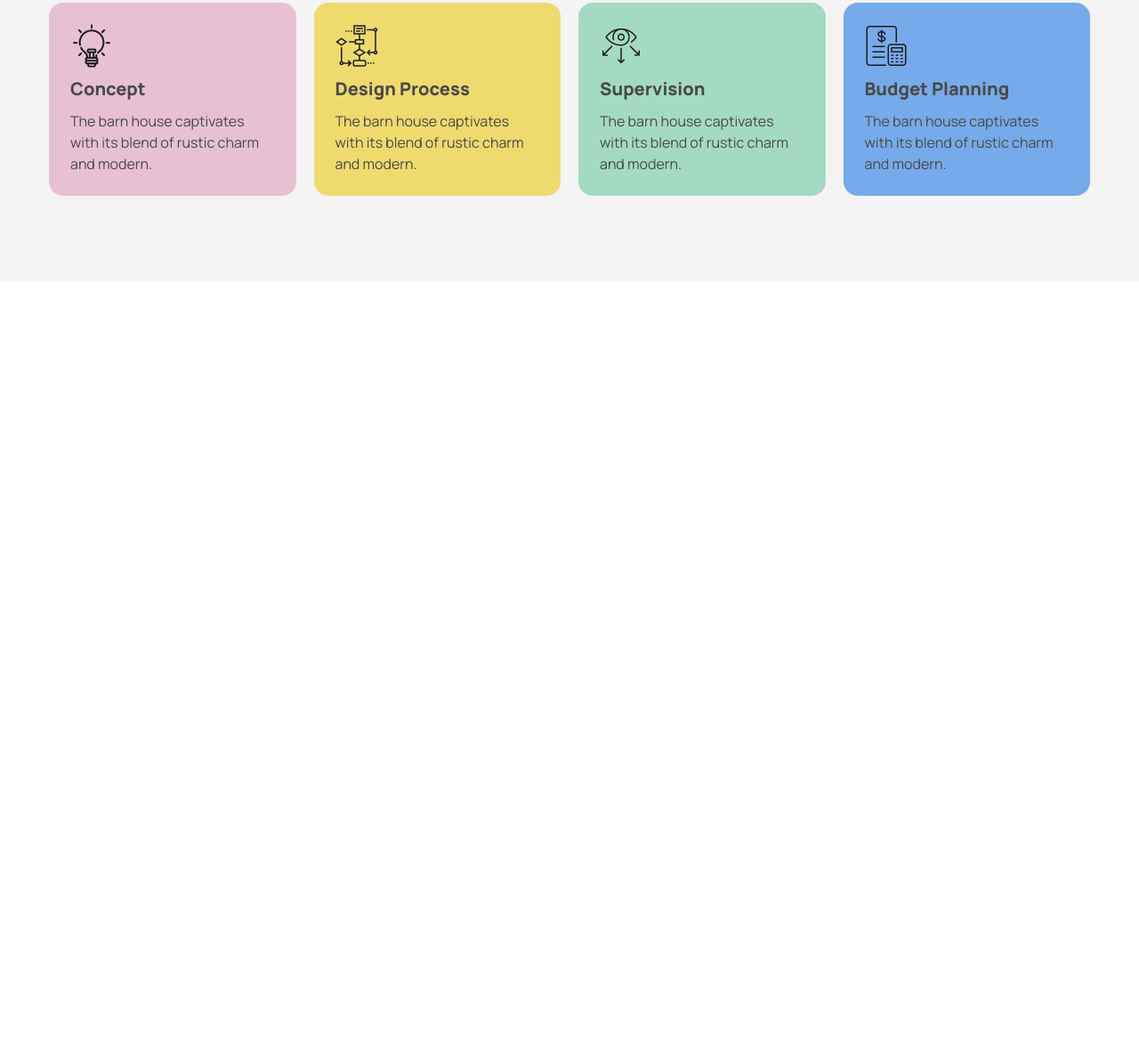
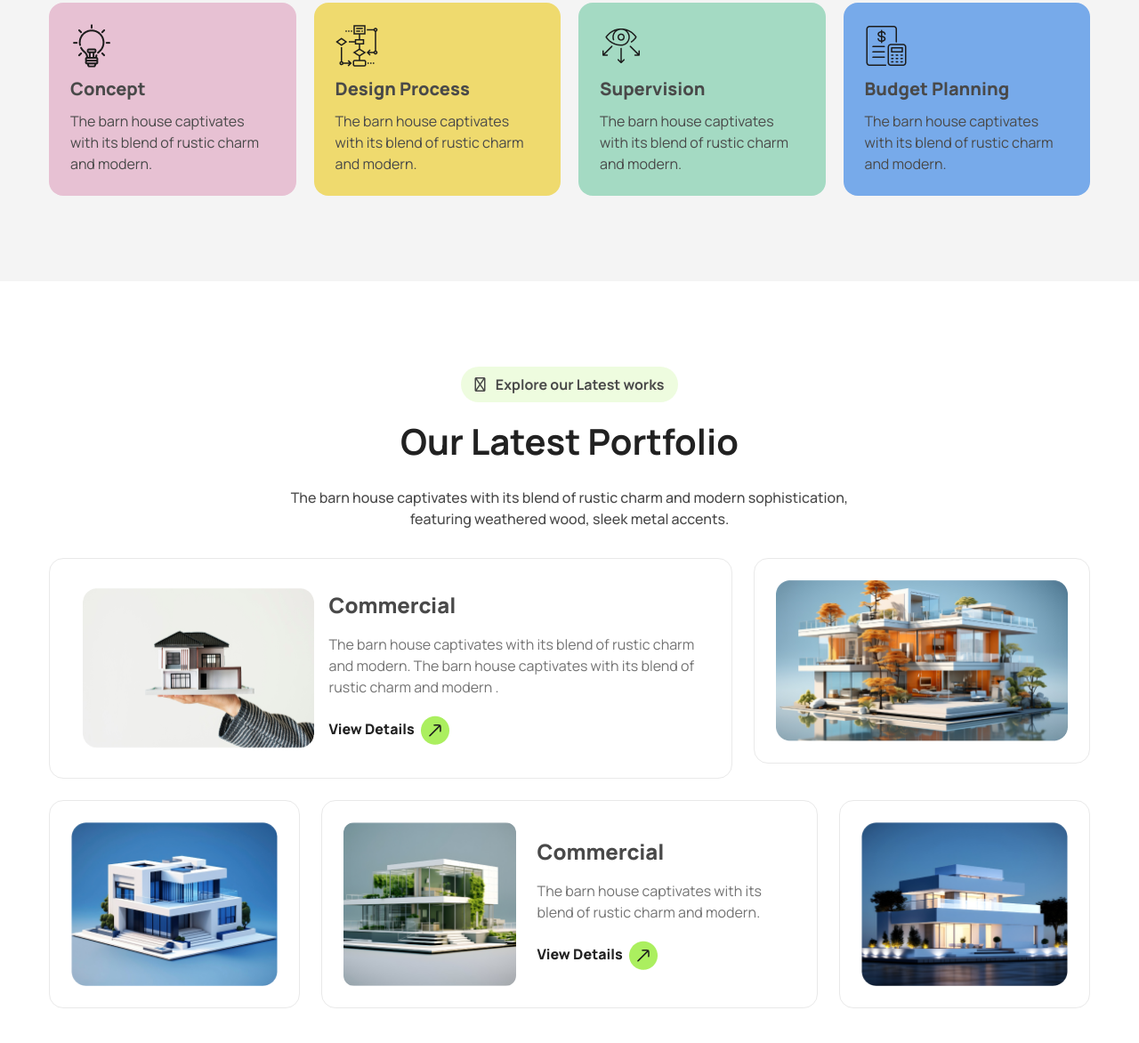
Before and after one commit to Hasnine670817/assignment-3, a plain HTML site: page index.html in a window 1280 px wide. Shown: the part 1932-3104 px from the top of the page at 89% size. Before the commit the page ends 2248 px from the top, so only its background shows below. Drawn offline with nearby package versions, Linux system fonts and the light colour scheme.

Commit message:
portfolio-area done

```diff
--- a/index.html
+++ b/index.html
@@ -244,6 +244,62 @@
                     </div>
                 </div>
             </section>
+            <!-- portfolio-area start here -->
+            <section class="portfolio-area bg-white py-8 sm:py-10 md:py-[72px] lg:py-24">
+                <div class="container mx-auto px-5 sm:px-8">
+                    <div class="works-heading text-center">
+                        <a href="#" class="inline-block bg-[#ABEF5F33] text-base font-bold rounded-3xl py-2 px-4 text-dark_2"><i class="fa-regular fa-arrow-right-long me-2"></i> Explore our Latest works</a>
+                        <h2 class="mt-4 mb-4 md:mt-4 md:mb-6 text-dark font-bold text-2xl md:text-[32px] md:leading-normal lg:text-[40px] lg:leading-snug">Our Latest Portfolio</h2>
+                        <p class="text-[14px] sm:text-base mb-6 lg:mb-[32px] font-medium">The barn house captivates with its blend of rustic charm and modern sophistication, <br class="hidden md:block"> featuring weathered wood, sleek metal accents.</p>
+                    </div>
+                    <div class="grid grid-cols-1 lg:grid-cols-[repeat(1,_0.67fr_0.33fr)] gap-3 lg:gap-6 max-w-96 mx-auto sm:max-w-none sm:mx-0">
+                        <div class="bg-white border-[1px] border-[#E9E9E9] p-5 lg:p-6 rounded-2xl sm:grid sm:gap-4 md:gap-6 sm:items-center sm:grid-cols-[repeat(1,_0.4fr_0.6fr)] lg:gap-5 xl:gap-x-1">
+                            <div class="lg:h-full xl:h-auto">
+                                <img class="w-full md:w-auto lg:w-full lg:h-full lg:object-cover lg:rounded-xl xl:rounded-none xl:h-auto xl:object-none" src="images/img1.png" alt="image">
+                            </div>
+                            <div class="pt-6 sm:pt-0">
+                                <h4 class="text-xl sm:text-xl md:text-2xl lg:text-xl xl:text-2xl text-dark_2 font-extrabold">Commercial</h4>
+                                <p class="text-base sm:text-[14px] md:text-base text-dark_3 mt-4 mb-5 sm:mt-2 sm:mb-3 lg:mt-2 lg:mb-3 lg:text-[14px] xl:text-base xl:mt-4 xl:mb-5">The barn house captivates with its blend of rustic charm and modern. The barn house captivates with its blend of rustic charm and modern .</p>
+                                <a href="#" class="text-base sm:text-base font-extrabold text-dark inline-block">View Details <img class="inline-block ms-1" src="images/arrow-up-right-primary.png" alt=""></a>
+                            </div>
+                        </div>
+                        <div class="sm:grid sm:grid-cols-2 sm:gap-3 md:gap-4 md:pt-2 lg:pt-0 lg:block lg:h-full xl:h-auto">
+                            <div class="bg-white border-[1px] border-[#E9E9E9] p-5 lg:p-6 rounded-2xl lg:h-full xl:h-auto">
+                                <div class="lg:h-full xl:h-auto">
+                                    <img class="w-full md:w-auto lg:w-full lg:h-full lg:object-cover rounded-xl xl:h-auto" src="images/img2.png" alt="image">
+                                </div>
+                            </div>
+                            <div class="bg-white border-[1px] border-[#E9E9E9] p-5 lg:p-6 rounded-2xl block lg:hidden mt-3 sm:mt-0">
+                                <div class="lg:h-full xl:h-auto">
+                                    <img class="w-full md:w-auto lg:w-full lg:h-full lg:object-cover rounded-xl xl:h-auto" src="images/img6.png" alt="image">
+                                </div>
+                            </div>
+                        </div>
+                    </div>
+                    <div class="grid grid-cols-1 sm:flex sm:flex-wrap lg:flex-nowrap lg:grid-cols-[repeat(1,_0.25fr_0.5fr_0.25fr)] gap-3 lg:gap-6 max-w-96 mx-auto sm:max-w-none sm:mx-0 pt-3 lg:pt-6">
+                        <div class="bg-white border-[1px] border-[#E9E9E9] p-5 lg:p-6 rounded-2xl lg:h-full xl:h-auto sm:order-2 lg:order-1 sm:w-[48%]">
+                            <div class="lg:h-full xl:h-auto">
+                                <img class="w-full sm:w-full sm:h-full sm:object-cover rounded-xl xl:h-auto" src="images/img3.png" alt="image">
+                            </div>
+                        </div>
+                        <div class="bg-white border-[1px] border-[#E9E9E9] p-5 lg:p-6 rounded-2xl sm:grid sm:gap-4 md:gap-6 sm:items-center sm:grid-cols-[repeat(1,_0.4fr_0.6fr)] md:grid-cols-[repeat(1,_0.4fr_0.6fr)] lg:gap-5 xl:gap-x-6 sm:order-1 lg:order-1 sm:w-full">
+                            <div class="lg:h-full">
+                                <img class="w-full md:w-auto lg:w-full lg:h-full lg:object-cover rounded-xl" src="images/img4.png" alt="image">
+                            </div>
+                            <div class="pt-6 sm:pt-0">
+                                <h4 class="text-xl sm:text-xl md:text-2xl lg:text-xl xl:text-2xl text-dark_2 font-extrabold">Commercial</h4>
+                                <p class="text-base sm:text-[14px] md:text-base text-dark_3 mt-4 mb-5 sm:mt-2 sm:mb-3 lg:mt-2 lg:mb-3 lg:text-[14px] xl:text-base xl:mt-4 xl:mb-5">The barn house captivates with its blend of rustic charm and modern. </p>
+                                <a href="#" class="text-base sm:text-base font-extrabold text-dark inline-block">View Details <img class="inline-block ms-1" src="images/arrow-up-right-primary.png" alt=""></a>
+                            </div>
+                        </div>
+                        <div class="bg-white border-[1px] border-[#E9E9E9] p-5 lg:p-6 rounded-2xl lg:h-full xl:h-auto sm:order-2 lg:order-1 sm:w-[48%]">
+                            <div class="lg:h-full xl:h-auto">
+                                <img class="w-full sm:w-full sm:h-full lg:object-cover rounded-xl xl:h-auto" src="images/img5.png" alt="image">
+                            </div>
+                        </div>
+                    </div>
+                </div>
+            </section>
         </article>
     </main>
 
```
Also changed, not shown: images/img6.png (added).
